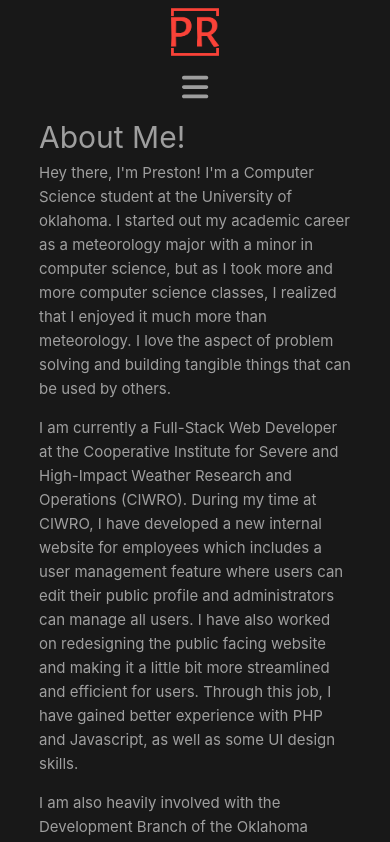
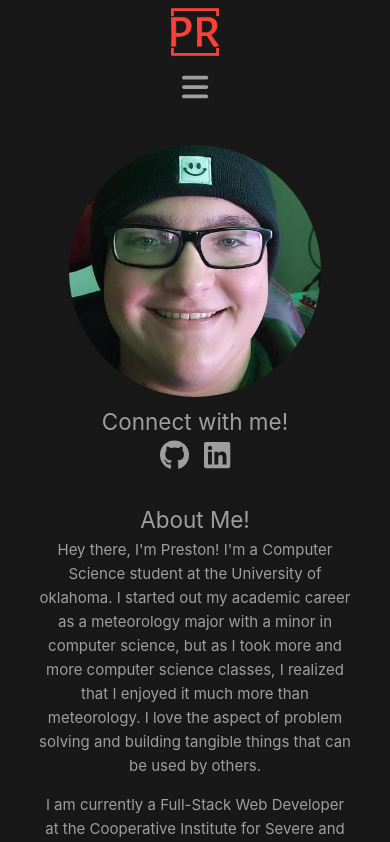
Before and after one commit to proesslet/Portfolio, a Vue app in the folder prestonroesslet/: page /about in a window 390 px wide. Shown: the top 842 px of the page. Built offline with nearby package versions, Linux system fonts and the light colour scheme.

Commit message:
some styling

```diff
--- a/prestonroesslet/src/pages/AboutPage.vue
+++ b/prestonroesslet/src/pages/AboutPage.vue
@@ -1,8 +1,8 @@
 <template>
   <div id="about">
-    <h1>About Me!</h1>
     <div id="main">
       <section id="content">
+        <h1>About Me!</h1>
         <p>
           Hey there, I'm Preston! I'm a Computer Science student at the
           University of oklahoma. I started out my academic career as a
@@ -130,8 +130,9 @@ export default {
 }
 
 #profile-pic {
-  width: 100%;
+  width: 90%;
   border-radius: 50%;
+  margin: 0 auto;
 }
 
 #sidebar ul {
@@ -150,15 +151,18 @@ export default {
 
 @media screen and (max-width: 500px) {
   #main {
-    flex-direction: column;
+    flex-direction: column-reverse;
   }
 
   #content {
     width: 100%;
+    text-align: center;
   }
 
   #sidebar {
     width: 100%;
+    margin: 1rem auto;
+    padding: 1rem;
   }
 }
 </style>
--- a/prestonroesslet/src/pages/ProjectsPage.vue
+++ b/prestonroesslet/src/pages/ProjectsPage.vue
@@ -90,8 +90,9 @@ p {
   }
 
   h1 {
-    font-size: 1.5rem;
+    font-size: 1.2rem;
     padding-bottom: 0.5rem;
+    margin: 1rem auto;
   }
   p {
     font-size: 0.75rem;
```
